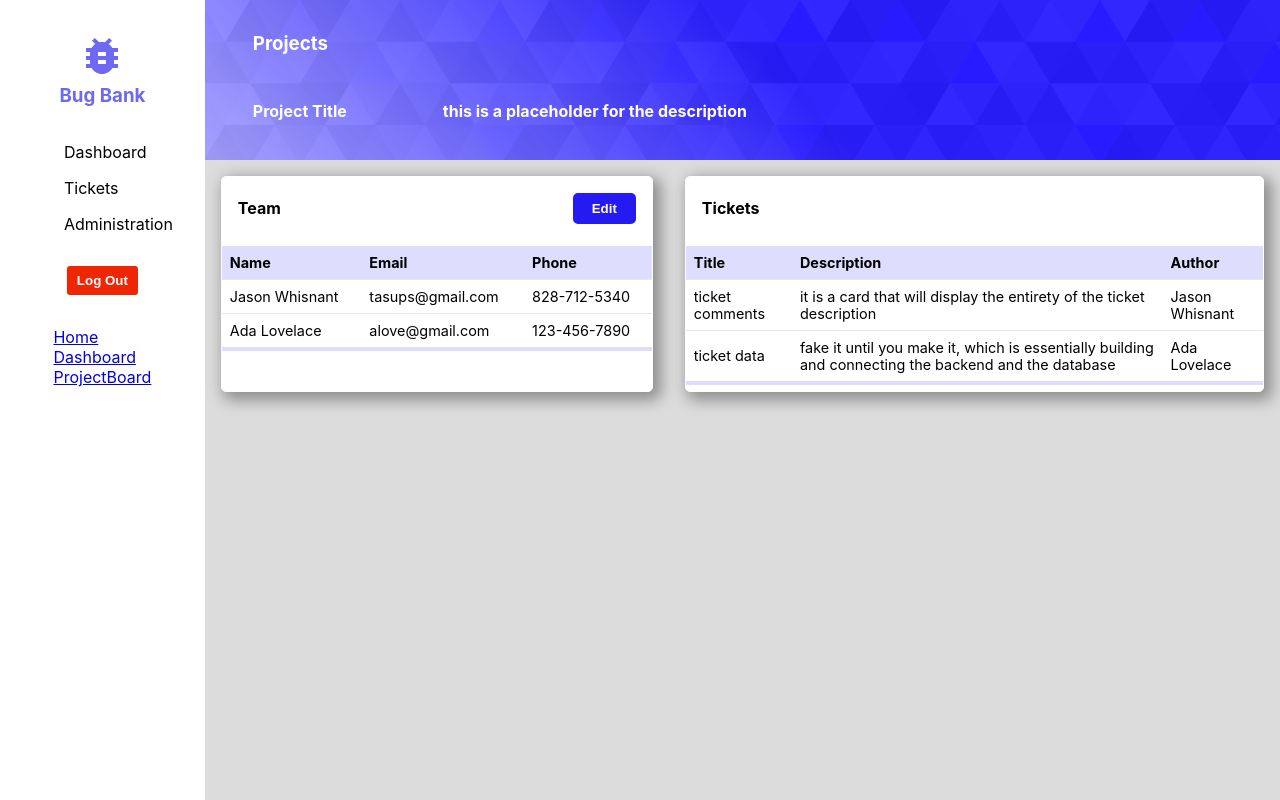
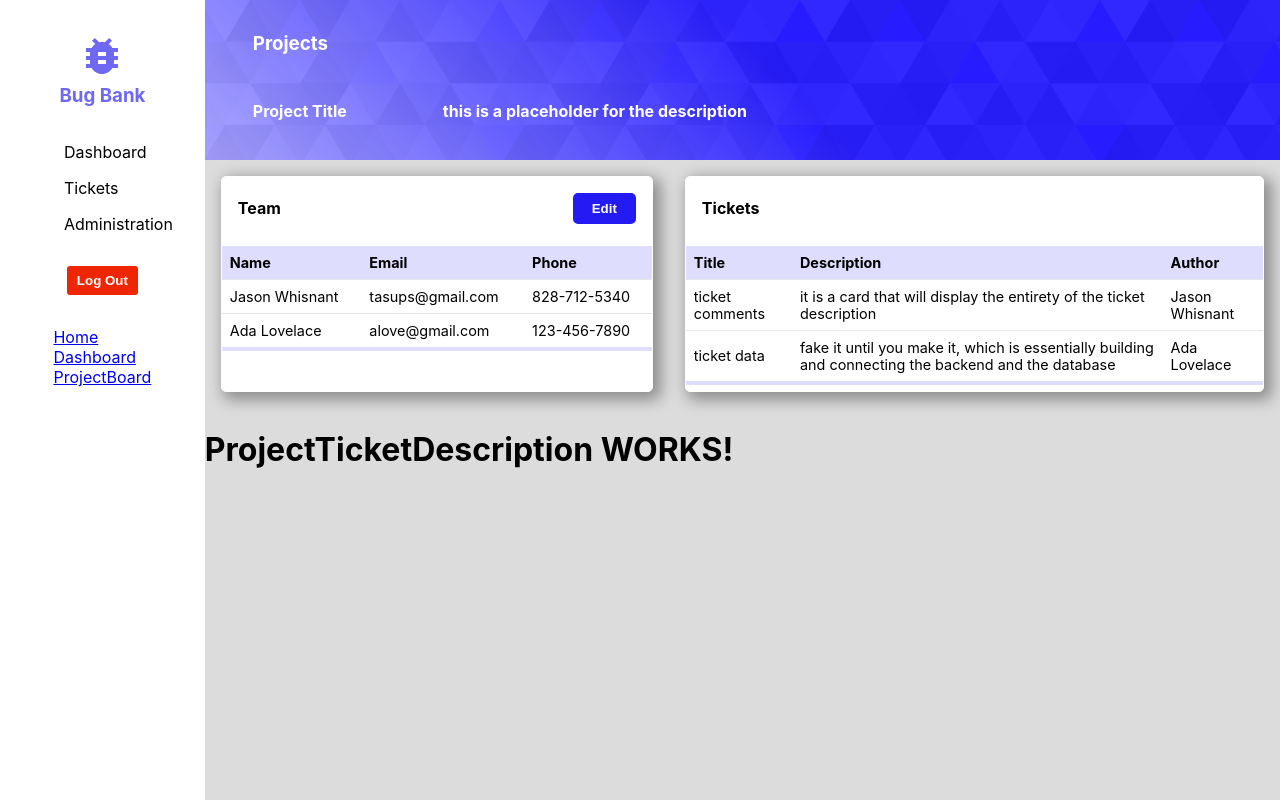
Before and after one commit to Tasups/bug-tracker-frontend, a React (Create React App) app: page /projectboard in a window 1280 px wide. Built offline with nearby package versions, Linux system fonts and the light colour scheme.

Commit message:
ProjectTicketDescription component initialized

```diff
--- a/src/components/projectBoard/ProjectBoard.js
+++ b/src/components/projectBoard/ProjectBoard.js
@@ -2,6 +2,7 @@ import SideNav from '../SideNav'
 import ProjectHeader from './ProjectHeader'
 import ProjectTeam from './ProjectTeam'
 import ProjectTickets from './ProjectTickets'
+import ProjectTicketDescription from './ProjectTicketDescription'
 
 const projects = [
   {
@@ -38,11 +39,12 @@ const ProjectBoard = () => {
         <div className="projectboard-team-and-tickets">
           <ProjectTeam
           data={projects}
-        />
-        <ProjectTickets
-          tickets={tickets}
-        />
+          />
+          <ProjectTickets
+            tickets={tickets}
+          />
         </div>
+        <ProjectTicketDescription />
       </div>
     </>
     )
--- /dev/null
+++ b/src/components/projectBoard/ProjectTicketDescription.js
@@ -0,0 +1,7 @@
+ const ProjectTicketDescription = () => {
+   return(
+     <h1>ProjectTicketDescription WORKS!</h1>
+     )
+ }
+
+ export default ProjectTicketDescription;
--- a/src/components/projectBoard/ProjectTickets.js
+++ b/src/components/projectBoard/ProjectTickets.js
@@ -1,3 +1,6 @@
+
+
+ //this will need to have a maximum number, maybe 4-5 and then a scrollbar would be good
 
  const ProjectTickets = (props) => {
 
```
